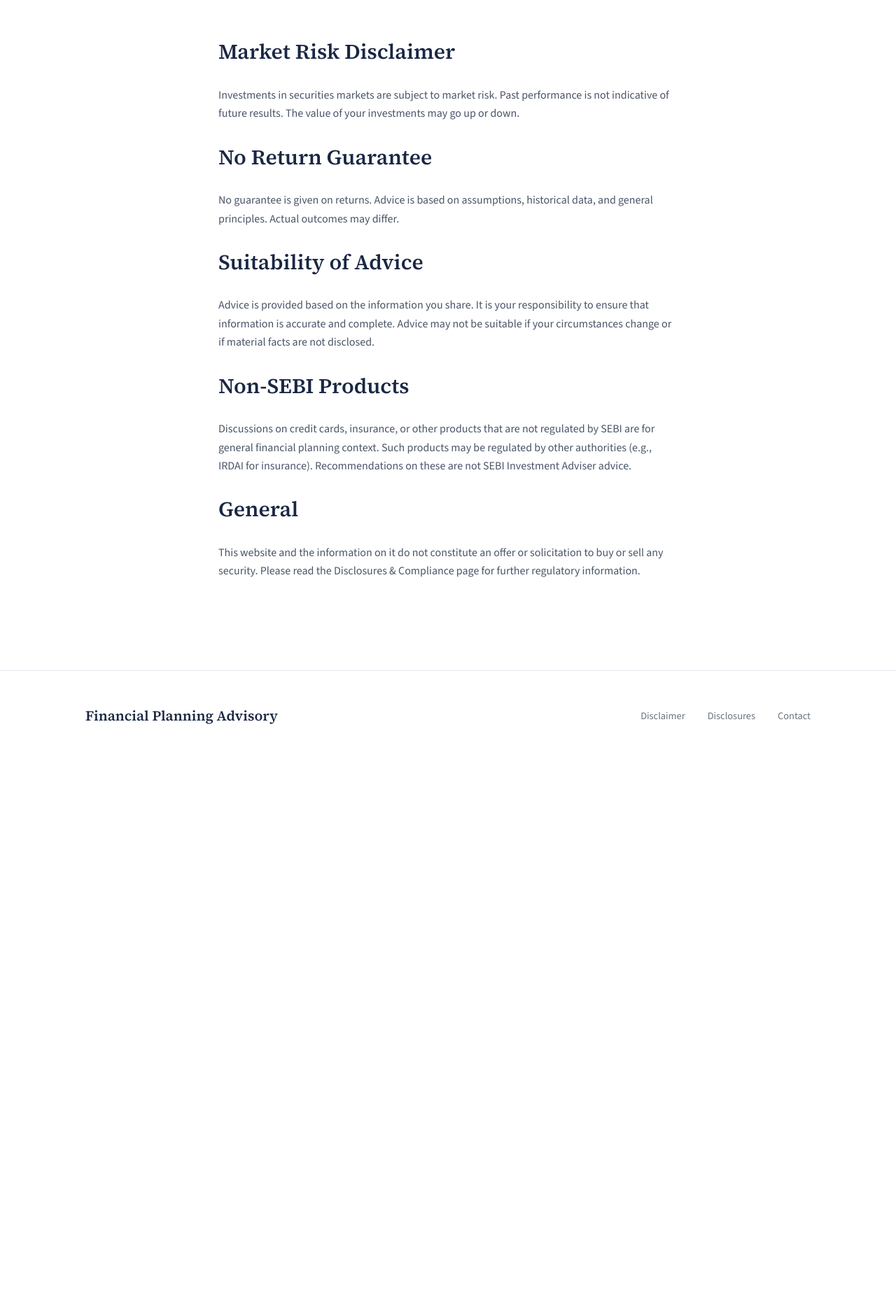
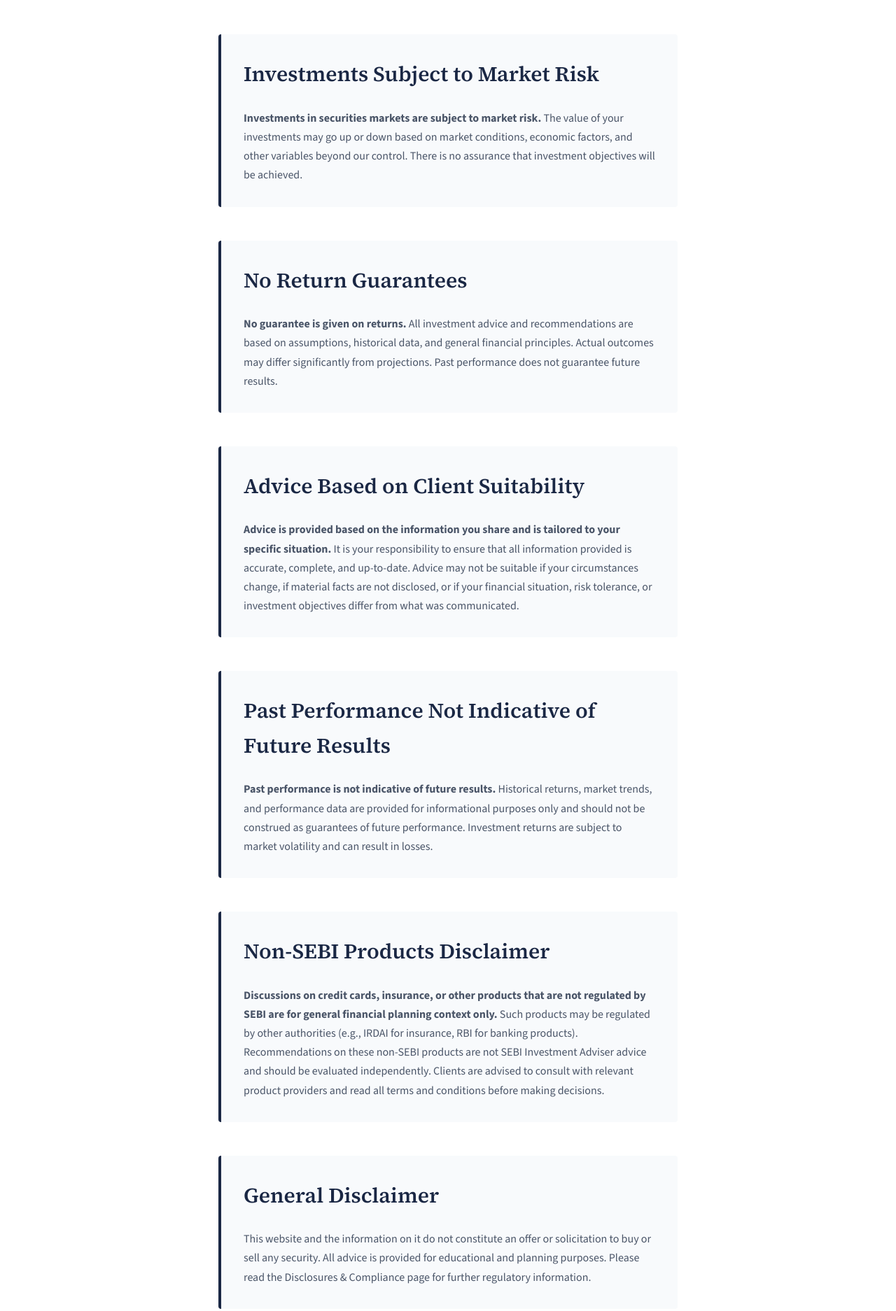
Before and after one commit to Gautamk13/financialadvisory, a plain HTML site: page disclaimer.html in a window 1280 px wide. Shown: the part 280-2154 px from the top of the page at 70% size. Before the commit the page ends 1368 px from the top, so only its background shows below. Drawn offline with nearby package versions, Linux system fonts and the light colour scheme.

Commit message:
Add explicit disclaimers, grievance redressal, update credentials display, and fix risk assessment wording

```diff
--- a/disclaimer.html
+++ b/disclaimer.html
@@ -38,20 +38,35 @@
 
     <section class="content-body section">
       <div class="container">
-        <h2>Market Risk Disclaimer</h2>
-        <p>Investments in securities markets are subject to market risk. Past performance is not indicative of future results. The value of your investments may go up or down.</p>
+        <div class="disclosure-section">
+          <h2>Investments Subject to Market Risk</h2>
+          <p><strong>Investments in securities markets are subject to market risk.</strong> The value of your investments may go up or down based on market conditions, economic factors, and other variables beyond our control. There is no assurance that investment objectives will be achieved.</p>
+        </div>
 
-        <h2>No Return Guarantee</h2>
-        <p>No guarantee is given on returns. Advice is based on assumptions, historical data, and general principles. Actual outcomes may differ.</p>
+        <div class="disclosure-section">
+          <h2>No Return Guarantees</h2>
+          <p><strong>No guarantee is given on returns.</strong> All investment advice and recommendations are based on assumptions, historical data, and general financial principles. Actual outcomes may differ significantly from projections. Past performance does not guarantee future results.</p>
+        </div>
 
-        <h2>Suitability of Advice</h2>
-        <p>Advice is provided based on the information you share. It is your responsibility to ensure that information is accurate and complete. Advice may not be suitable if your circumstances change or if material facts are not disclosed.</p>
+        <div class="disclosure-section">
+          <h2>Advice Based on Client Suitability</h2>
+          <p><strong>Advice is provided based on the information you share and is tailored to your specific situation.</strong> It is your responsibility to ensure that all information provided is accurate, complete, and up-to-date. Advice may not be suitable if your circumstances change, if material facts are not disclosed, or if your financial situation, risk tolerance, or investment objectives differ from what was communicated.</p>
+        </div>
 
-        <h2>Non-SEBI Products</h2>
-        <p>Discussions on credit cards, insurance, or other products that are not regulated by SEBI are for general financial planning context. Such products may be regulated by other authorities (e.g., IRDAI for insurance). Recommendations on these are not SEBI Investment Adviser advice.</p>
+        <div class="disclosure-section">
+          <h2>Past Performance Not Indicative of Future Results</h2>
+          <p><strong>Past performance is not indicative of future results.</strong> Historical returns, market trends, and performance data are provided for informational purposes only and should not be construed as guarantees of future performance. Investment returns are subject to market volatility and can result in losses.</p>
+        </div>
 
-        <h2>General</h2>
-        <p>This website and the information on it do not constitute an offer or solicitation to buy or sell any security. Please read the Disclosures &amp; Compliance page for further regulatory information.</p>
+        <div class="disclosure-section">
+          <h2>Non-SEBI Products Disclaimer</h2>
+          <p><strong>Discussions on credit cards, insurance, or other products that are not regulated by SEBI are for general financial planning context only.</strong> Such products may be regulated by other authorities (e.g., IRDAI for insurance, RBI for banking products). Recommendations on these non-SEBI products are not SEBI Investment Adviser advice and should be evaluated independently. Clients are advised to consult with relevant product providers and read all terms and conditions before making decisions.</p>
+        </div>
+
+        <div class="disclosure-section">
+          <h2>General Disclaimer</h2>
+          <p>This website and the information on it do not constitute an offer or solicitation to buy or sell any security. All advice is provided for educational and planning purposes. Please read the Disclosures &amp; Compliance page for further regulatory information.</p>
+        </div>
       </div>
     </section>
   </main>
@@ -64,6 +79,9 @@
         <li><a href="disclosures.html">Disclosures</a></li>
         <li><a href="contact.html">Contact</a></li>
       </ul>
+      <div class="footer-grievance" style="margin-top: var(--space-md); font-size: 0.85rem; color: var(--grey);">
+        <p><strong>Grievance:</strong> <a href="mailto:Gautamkathuria0909@gmail.com">Gautamkathuria0909@gmail.com</a> | Response: 7 working days</p>
+      </div>
     </div>
   </footer>
 
```
Also changed, not shown: about.html (+21 -4 lines), contact.html (+3 -0 lines), disclosures.html (+14 -0 lines), discovery.html (+3 -0 lines), index.html (+4 -1 lines), process.html (+3 -0 lines), services.html (+3 -0 lines), DEPLOYMENT_GUIDE.md (line endings or trailing spaces), GOOGLE_SHEETS_SETUP.md (line endings or trailing spaces), QUICK_START.md (line endings or trailing spaces), README.md, admin.html (line endings or trailing spaces), css/styles.css (line endings or trailing spaces), 1 other file.
